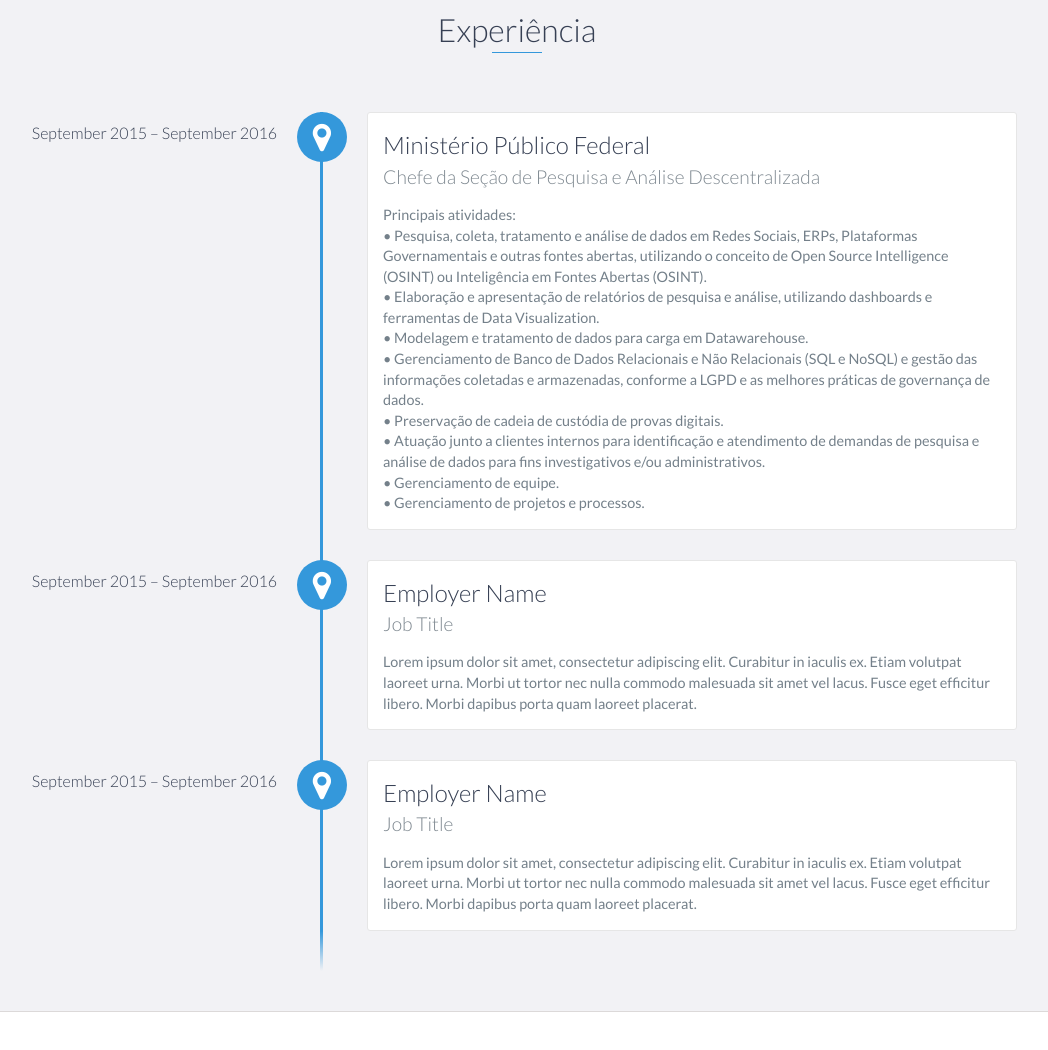
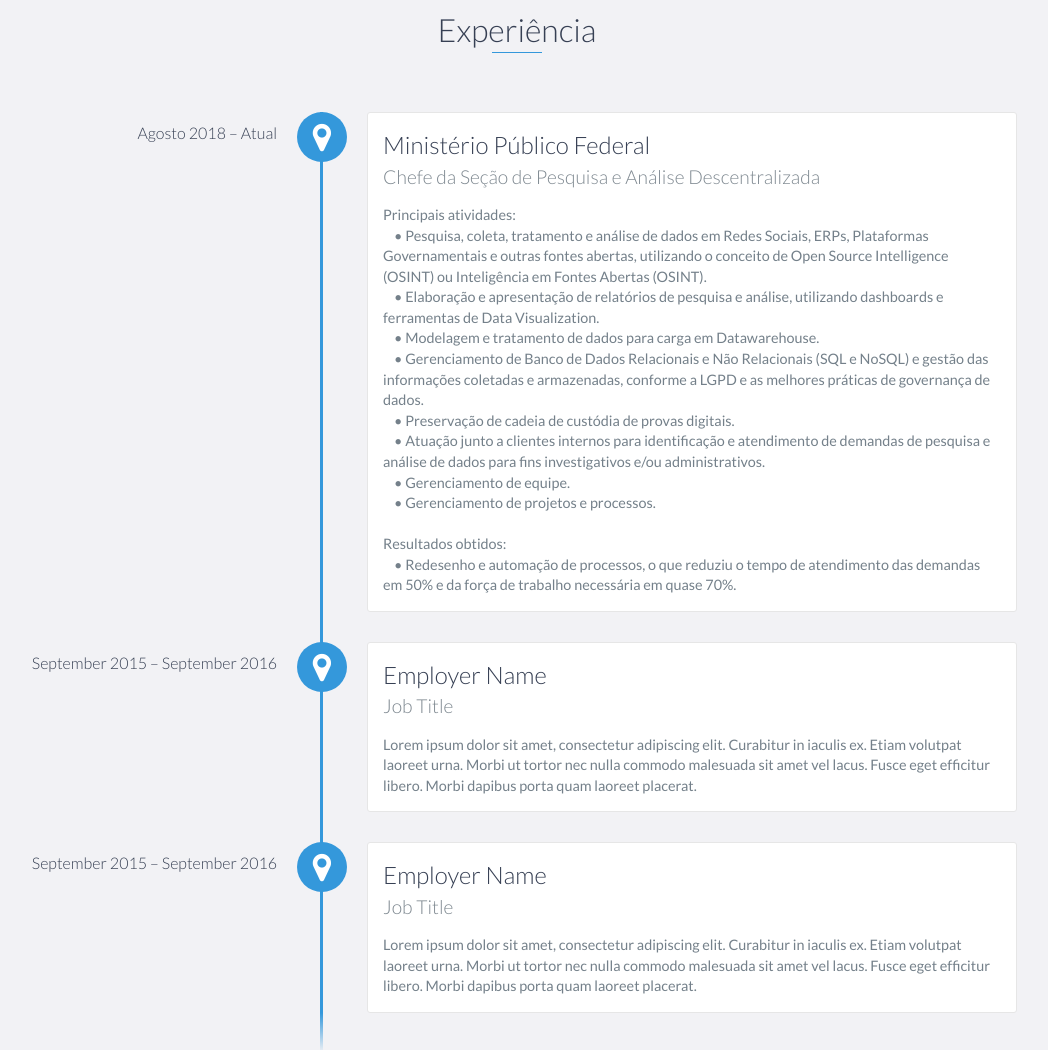
Before and after one commit to joeldeomelo/joeldeomelo.github.io, a website: page index.html in a window 1280 px wide. Shown: the part 1200-2250 px from the top of the page, without its empty margins (123-1171 px from the left). Drawn offline with nearby package versions, Linux system fonts and the light colour scheme.

Commit message:
Versão 1.0.2

```diff
--- a/index.html
+++ b/index.html
@@ -86,20 +86,21 @@
     <div id="experience" class="background-alt">
         <h2 class="heading">Experiência</h2>
         <div id="experience-timeline">
-            <div data-date="September 2015 – September 2016">
+            <div data-date="Agosto 2018 – Atual">
                 <h3>Ministério Público Federal</h3>
                 <h4>Chefe da Seção de Pesquisa e Análise Descentralizada</h4>
                 <p>
                     Principais atividades:<br>
-                        •	Pesquisa, coleta, tratamento e análise de dados em Redes Sociais, ERPs, Plataformas Governamentais e outras fontes abertas, utilizando o conceito de Open Source Intelligence (OSINT) ou Inteligência em Fontes Abertas (OSINT).<br>
-                        •	Elaboração e apresentação de relatórios de pesquisa e análise, utilizando dashboards e ferramentas de Data Visualization.<br>
-                        •	Modelagem e tratamento de dados para carga em Datawarehouse.<br>
-                        •	Gerenciamento de Banco de Dados Relacionais e Não Relacionais (SQL e NoSQL) e gestão das informações coletadas e armazenadas, conforme a LGPD e as melhores práticas de governança de dados.<br>
-                        •	Preservação de cadeia de custódia de provas digitais.<br>
-                        •	Atuação junto a clientes internos para identificação e atendimento de demandas de pesquisa e análise de dados para fins investigativos e/ou administrativos.<br>
-                        •	Gerenciamento de equipe.<br>
-                        •	Gerenciamento de projetos e processos.<br>
-
+                    &nbsp;&nbsp;&nbsp;&nbsp;•	Pesquisa, coleta, tratamento e análise de dados em Redes Sociais, ERPs, Plataformas Governamentais e outras fontes abertas, utilizando o conceito de Open Source Intelligence (OSINT) ou Inteligência em Fontes Abertas (OSINT).<br>
+                    &nbsp;&nbsp;&nbsp;&nbsp;•	Elaboração e apresentação de relatórios de pesquisa e análise, utilizando dashboards e ferramentas de Data Visualization.<br>
+                    &nbsp;&nbsp;&nbsp;&nbsp;•	Modelagem e tratamento de dados para carga em Datawarehouse.<br>
+                    &nbsp;&nbsp;&nbsp;&nbsp;•	Gerenciamento de Banco de Dados Relacionais e Não Relacionais (SQL e NoSQL) e gestão das informações coletadas e armazenadas, conforme a LGPD e as melhores práticas de governança de dados.<br>
+                    &nbsp;&nbsp;&nbsp;&nbsp;•	Preservação de cadeia de custódia de provas digitais.<br>
+                    &nbsp;&nbsp;&nbsp;&nbsp;•	Atuação junto a clientes internos para identificação e atendimento de demandas de pesquisa e análise de dados para fins investigativos e/ou administrativos.<br>
+                    &nbsp;&nbsp;&nbsp;&nbsp;•	Gerenciamento de equipe.<br>
+                    &nbsp;&nbsp;&nbsp;&nbsp;•	Gerenciamento de projetos e processos.<br><br>
+                    Resultados obtidos: <br>
+                    &nbsp;&nbsp;&nbsp;&nbsp;•	Redesenho e automação de processos, o que reduziu o tempo de atendimento das demandas em 50% e da força de trabalho necessária em quase 70%.
                 </p>
             </div>
 
```
